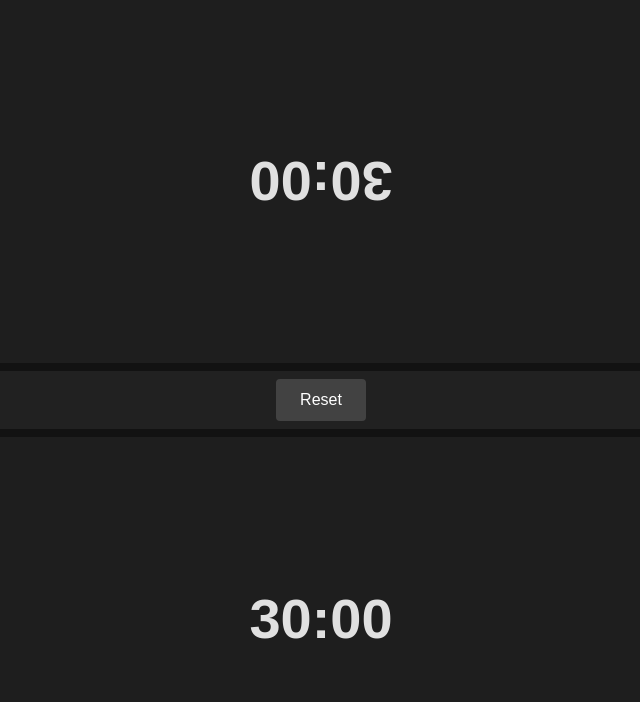
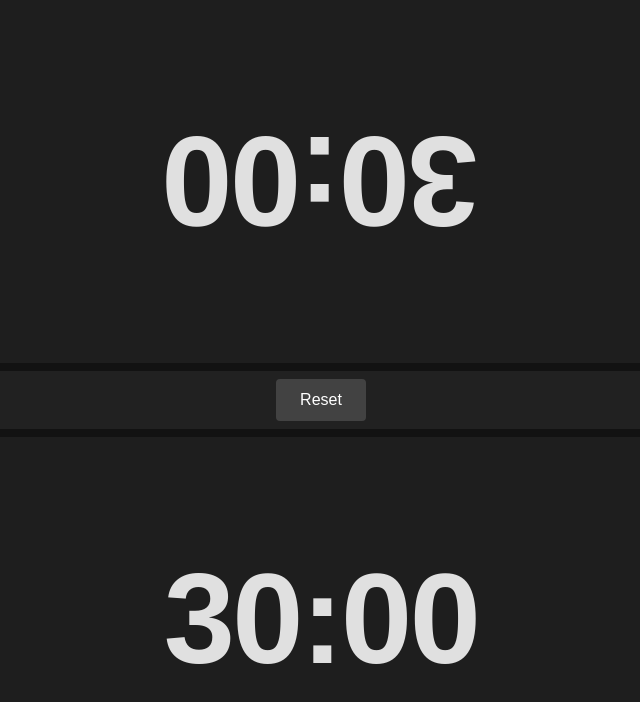
Before and after one commit to AgustinRamiroDiaz/scrabble-clock, a Vue app: page / in a window 1280 px wide. Shown: the top 702 px of the page, without its empty margins (319-959 px from the left). Built offline with nearby package versions, Linux system fonts and the light colour scheme; the HTML template or start-up script is replaced by a standard one.

Commit message:
bigger numbers
Signed-off-by: Agustín Ramiro Díaz <agustin.ramiro.diaz@gmail.com>

```diff
--- a/src/App.vue
+++ b/src/App.vue
@@ -203,7 +203,7 @@ h1 {
 
 .player-clock {
   width: 100%;
-  padding: 1rem;
+  padding: 0.5rem 0;
   border-radius: 0;
   background-color: #1e1e1e;
   cursor: pointer;
@@ -241,9 +241,13 @@ h1 {
 }
 
 .time {
-  font-size: 3.5rem;
+  font-size: 8vw;
   font-weight: bold;
-  margin: 0.5rem 0;
+  margin: 0;
+  line-height: 1;
+  width: 100%;
+  text-align: center;
+  letter-spacing: -0.02em;
 }
 
 .controls {
@@ -320,8 +324,7 @@ h2 {
   }
 
   .time {
-    font-size: 2.5rem;
-    margin: 0.25rem 0;
+    font-size: 12vw;
   }
 
   button {
@@ -335,6 +338,25 @@ h2 {
   .pause-icon {
     width: 20px;
     height: 20px;
+  }
+}
+
+/* Additional responsive adjustments for different screen sizes */
+@media (min-height: 601px) and (max-height: 800px) {
+  .time {
+    font-size: 14vw;
+  }
+}
+
+@media (min-height: 801px) {
+  .time {
+    font-size: 16vw;
+  }
+}
+
+@media (orientation: landscape) {
+  .time {
+    font-size: 16vh;
   }
 }
 
```
